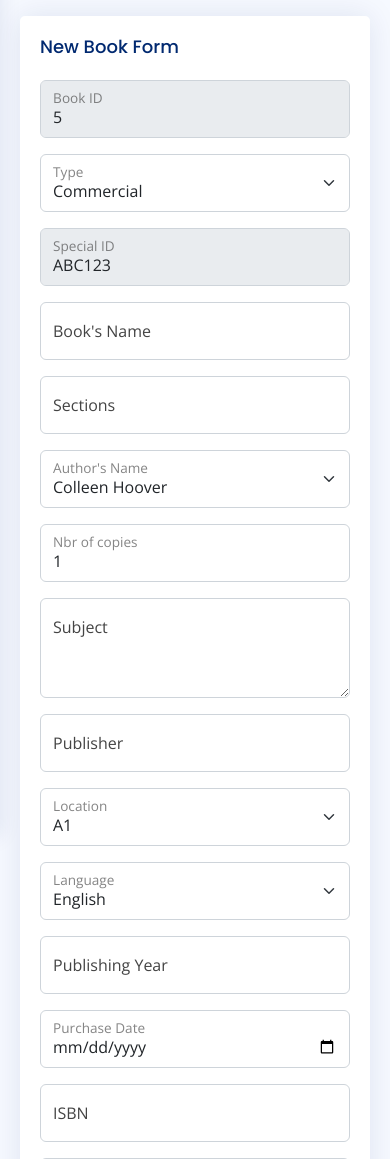
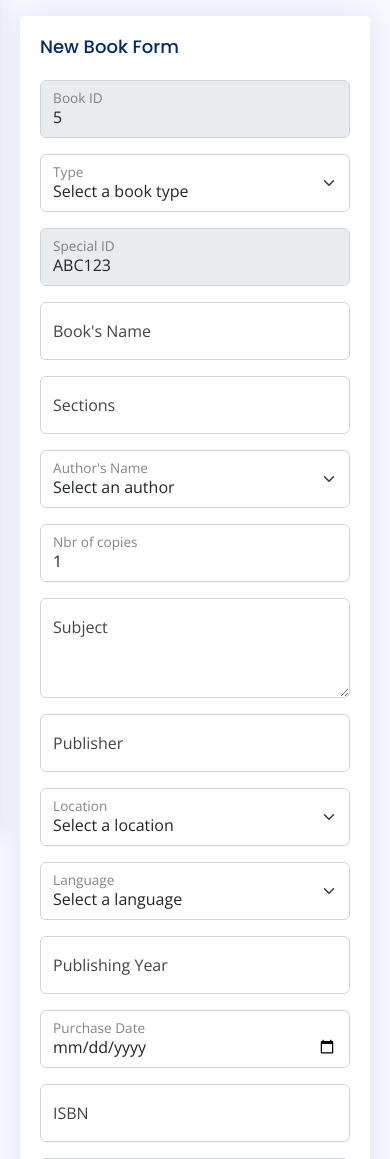
Before and after one commit to marczeenny/artax, a Django app: page /books/new-book/ in a window 390 px wide. Shown: the part 130-1289 px from the top of the page. Run offline with Django 4.2, Linux system fonts and the light colour scheme; a user stored in the database is signed in; data comes from the database, SQL or seed files in the repository; some libraries are stand-ins or nearby versions.

Commit message:
- Form Validation - Last edit details - Minor optimizations for forms

```diff
--- a/artax/models.py
+++ b/artax/models.py
@@ -48,7 +48,9 @@ class Book(models.Model):
     number_of_copies = models.IntegerField()
     language = models.ForeignKey("Language", models.SET_NULL, related_name="book", null=True)
     date_of_registration = models.DateField(default=datetime.today)
-    registrator = models.ForeignKey(User, models.SET_NULL, null=True)
+    registrator = models.ForeignKey(User, models.SET_NULL, null=True, related_name="book_registrator")
+    last_editor = models.ForeignKey(User, models.SET_NULL, null=True, related_name="book_latest_editor")
+    last_edit_time = models.DateTimeField()
 
     def __str__(self):
         return f"{self.title} by {self.author}"
--- a/artax/templates/artax/new-book.html
+++ b/artax/templates/artax/new-book.html
@@ -32,7 +32,7 @@
                         <h5 class="card-title">New Book Form</h5>
                         <!--TODO Book ID-->
                         <!-- Floating Labels Form -->
-                        <form class="row g-3" method="post" action="{% url 'new_book' %}" enctype="multipart/form-data">
+                        <form class="row g-3 " method="post" action="{% url 'new_book' %}" enctype="multipart/form-data" novalidate>
                             {% csrf_token %}
                             <div class="col-md-3">
                                 <div class="form-floating">
@@ -44,7 +44,8 @@
                             <!--TODO Book Type-->
                             <div class="col-md-6">
                                 <div class="form-floating">
-                                    <select class="form-select" id="bookType" aria-label="State" name="bookType">
+                                    <select class="form-select" id="bookType" aria-label="Type" name="bookType">
+                                        <option value="0">Select a book type</option>
                                         {% for i in types %}
                                         <option value="{{ i.id }}" name="bookType">{{ i.name }}</option>
                                         {% endfor %}
@@ -62,7 +63,7 @@
                             <div class="col-md-9">
                                 <div class="form-floating">
                                     <input type="text" class="form-control" id="bookTitle" placeholder="Book's Name"
-                                           name="bookTitle">
+                                           name="bookTitle" required>
                                     <label for="bookTitle">Book's Name</label>
                                 </div>
                             </div>
@@ -75,7 +76,8 @@
                             </div>
                             <div class="col-md-9">
                                 <div class="form-floating">
-                                    <select class="form-select" id="authorName" name="authorName" aria-label="State">
+                                    <select class="form-select" id="authorName" name="authorName" aria-label="Author">
+                                        <option value="0">Select an author</option>
                                         {% for auth in authors %}
                                         <option value="{{ auth.id }}" name="authorName">{{ auth }}</option>
                                         {% endfor %}
@@ -100,13 +102,14 @@
                             <div class="col-md-6">
                                 <div class="form-floating">
                                     <input type="text" class="form-control" id="publisher" name="publisher"
-                                           placeholder="Publisher">
+                                           placeholder="Publisher" required>
                                     <label for="publisher">Publisher</label>
                                 </div>
                             </div>
                             <div class="col-md-3">
                                 <div class="form-floating">
                                     <select class="form-select" id="location" name="bookLocation" aria-label="State">
+                                        <option value="0">Select a location</option>
                                         {% for loc in locations %}
                                         <option value="{{ loc.id }}" name="bookLocation">{{ loc.code }}</option>
                                         {% endfor %}
@@ -117,6 +120,7 @@
                             <div class="col-md-3">
                                 <div class="form-floating">
                                     <select class="form-select" id="language" name="bookLanguage" aria-label="Language">
+                                        <option value="0">Select a language</option>
                                         {% for lang in languages %}
                                         <option value="{{ lang.id }}" name="bookLanguage">{{ lang.name }}</option>
                                         {% endfor %}
--- a/artax/views.py
+++ b/artax/views.py
@@ -1,3 +1,5 @@
+import datetime
+
 from django.contrib.auth import authenticate, login, logout
 from django.db import IntegrityError
 from django.http import HttpResponse, Http404
@@ -6,7 +8,7 @@ from django.template import RequestContext
 from django.contrib.auth.decorators import login_required
 from .models import User, Book, Client, File, Author, Type, Location, Language
 from django.core.paginator import Paginator
-from django.core.exceptions import ObjectDoesNotExist
+from django.core.exceptions import ObjectDoesNotExist, ValidationError
 from django.contrib import messages
 import qrcode
 import qrcode.image.svg
@@ -275,23 +277,30 @@ def new_book(request):
                 lib_id=special_id,
                 author=Author.objects.get(pk=request.POST.get("authorName")),
                 title=request.POST.get("bookTitle"),
-                subject=request.POST.get("subject"),
+                subject=request.POST.get("subject", None),
                 type=Type.objects.get(pk=request.POST.get("bookType")),
-                section=request.POST.get("bookSection"),
+                section=request.POST.get("bookSection", None),
                 location=Location.objects.get(pk=request.POST.get("bookLocation")),
                 language=Language.objects.get(pk=request.POST.get("bookLanguage")),
                 summary=book_summary,
                 cover=book_cover,
                 publisher=request.POST.get("publisher"),
                 publishing_date=request.POST.get("publishingYear"),
-                purchase_date=request.POST.get("purchaseDate"),
-                isbn=request.POST.get("isbn"),
+                purchase_date=purchase_date,
+                isbn=isbn,
                 number_of_copies=request.POST.get("numberOfCopies"),
                 registrator=request.user,
+                last_editor=request.user,
+                last_edit_time=datetime.datetime.now(),
             )
-            print(new_book_record.author, new_book_record.title, new_book_record.subject, new_book_record.type,
-                  new_book_record.section, new_book_record.location)
-            new_book_record.save()
+            try:
+                new_book_record.save()
+            except ValueError as error:
+                messages.warning(request, f"{error}")
+                return redirect("new_book")
+            except ValidationError as error:
+                messages.warning(request, f"{error}")
+                return redirect("new_book")
         return redirect("show_book", book_id=book_id)
     return render(request, "artax/new-book.html", {"book_id": book_id, "types": types, "locations": locations,
                                                    "authors": authors, "languages": languages, "url_arg": f"books%2F{book_id}%2F"})
@@ -360,7 +369,8 @@ def show_book(request, book_id):
         book_record.language = book_language
         book_record.publisher = request.POST.get("publisher")
         book_record.publishing_date = request.POST.get("publishing_date")
-        # book_record.purchase_date = request.POST.get("purchase_date")
+        book_record.last_edit_time = datetime.datetime.now()
+        book_record.last_edit = request.user
         book_record.isbn = request.POST.get("isbn")
         book_record.number_of_copies = request.POST.get("numberOfCopies")
         print(RED + request.POST.get("numberOfCopies") + RESET)
```
Also changed, not shown: artax/templates/artax/record-book.html (+10 -0 lines).
